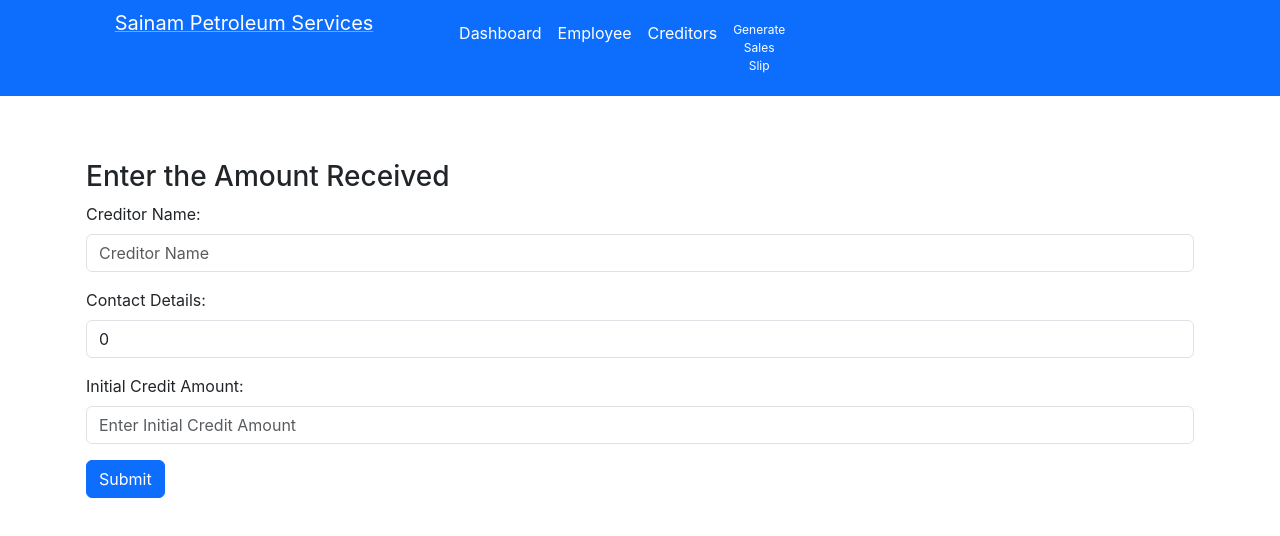
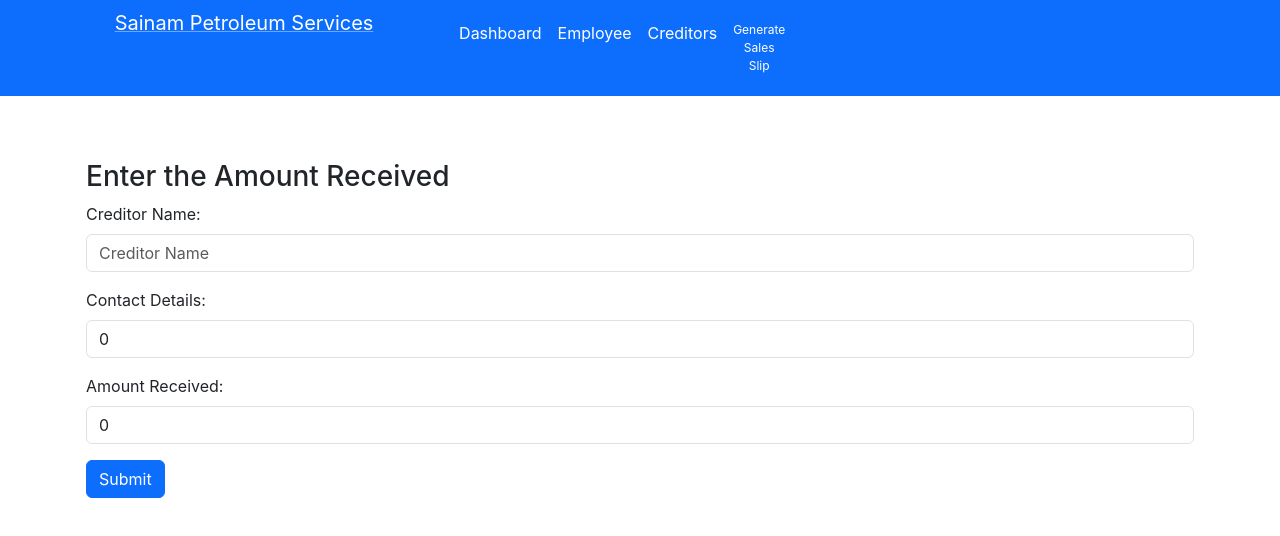
Before and after one commit to Vedant112000/Pump, a React (Create React App) app in the folder frontend/pump/: page /editCreditor/1 in a window 1280 px wide. Shown: the top 536 px of the page. Built offline with nearby package versions, Linux system fonts and the light colour scheme; no server answers.

Commit message:
edit Creditor function done

```diff
--- a/frontend/pump/src/views/Creditors/AddCreditors.js
+++ b/frontend/pump/src/views/Creditors/AddCreditors.js
@@ -56,12 +56,12 @@
     <Form onSubmit={handleSubmit}>
           <Form.Group className="mb-3" controlId="formBasicName">
             <Form.Label>Creditor Name: </Form.Label>
-            <Form.Control type="text" name="name" value={formData.name} onChange={handleChange} placeholder="Enter Employee Name" />
+            <Form.Control type="text" name="name" value={formData.name} onChange={handleChange} placeholder="Enter Creditor Name" />
           </Form.Group>
 
           <Form.Group className="mb-3" controlId="formBasicContact">
             <Form.Label>Contact Details: </Form.Label>
-            <Form.Control type="Number" name='contact_details' value={formData.contact_details} onChange={handleChange} placeholder="Enter Employee mobile no." />
+            <Form.Control type="Number" name='contact_details' value={formData.contact_details} onChange={handleChange} placeholder="Enter Creditor Mobile No." />
           </Form.Group>
 
           <Form.Group className="mb-3" controlId="formBasicCredit">
--- a/frontend/pump/src/views/Creditors/Creditors.js
+++ b/frontend/pump/src/views/Creditors/Creditors.js
@@ -26,6 +26,10 @@
       console.error(error);
     })
   }
+
+  useEffect(() => {
+
+  },[creditors])
 
 
   const deleteCreditors = (id) => {
--- a/frontend/pump/src/views/Creditors/EditCreditor.js
+++ b/frontend/pump/src/views/Creditors/EditCreditor.js
@@ -3,10 +3,13 @@
 import { useParams } from 'react-router-dom';
 import Button from 'react-bootstrap/Button';
 import Form from 'react-bootstrap/Form';
+import { useNavigate } from 'react-router-dom';
+import {toast} from 'react-toastify';
 
 const EditCreditor = () => {
 
   const {id} = useParams();
+  const nav = useNavigate();
 
   const [creditor, setCreditor] = useState(
     {
@@ -16,33 +19,95 @@
     }
   )
 
+
+  const [formData, setFormData] = useState({
+    id: id,
+    name: "",
+    totalCreditAmount: 0,
+    amountReceived: 0,
+  })
+
+  const [finalData, setFinalData] = useState({
+    id: id,
+    name: "",
+    contact_details: 0,
+    totalCreditAmount: 0,
+
+  })
+
+
   useEffect(() => {
     axios.get(`http://localhost:5000/creditor/get/${id}`)
     .then(response => {
       setCreditor({...creditor, name: response.data.data[0].name, totalCreditAmount: response.data.data[0].totalCreditAmount});
+      setFormData({...formData, name: response.data.data[0].name, totalCreditAmount: response.data.data[0].totalCreditAmount});
+      setFinalData({...finalData, name:response.data.data[0].name, contact_details: response.data.data[0].contact_details});
     })
     .catch(error => {
       console.error(error);
     })
-  },[])
+  },[id])
+
+
+  //to fill the data into formdata
+
+  const handleChange = (e) => {
+    const {name, value} = e.target;
+
+    setFormData({
+      ...formData,
+      [name] : value,
+    })
+
+  }
+
+
+
+  const handleSubmit = (e) => {
+      e.preventDefault();
+      const newTotalCreditAmount = formData.totalCreditAmount - formData.amountReceived;
+      console.log(newTotalCreditAmount);
+      const updatedFinalData = { ...finalData, totalCreditAmount: newTotalCreditAmount };
+      console.log(updatedFinalData);
+      sendRequest(updatedFinalData);
+      toast.info("Updated Total Credit Amount of "+finalData.name);
+      nav("/creditors");
+
+  }
+
+  const sendRequest =  (fidata) => {
+    if(window.confirm("Are you sure that you received the amount from "+creditor.name)){
+       axios.put(`http://localhost:5000/creditor/update/${id}`,fidata)
+      .then(response => {
+        console.log(response.data);
+      })
+      .catch(error => {
+        console.log(error);
+      })
+    }else{
+      nav("/creditors");
+    }
+  }
+
+
 
   return (
     <div className='container p-3 mt-5'>
       <h3>Enter the Amount Received</h3>
-            <Form>
+            <Form onSubmit={handleSubmit}>
           <Form.Group className="mb-3" controlId="formBasicName">
             <Form.Label>Creditor Name: </Form.Label>
-            <Form.Control type="text" name="name" value={creditor.name} placeholder="Creditor Name" readOnly/>
+            <Form.Control type="text" name="name" value={formData.name} placeholder="Creditor Name" readOnly/>
           </Form.Group>
 
           <Form.Group className="mb-3" controlId="formBasicContact">
             <Form.Label>Contact Details: </Form.Label>
-            <Form.Control type="Number" name='contact_details' value={creditor.totalCreditAmount} placeholder="Total Credit Amount"  readOnly/>
+            <Form.Control type="Number" name='totalCreditAmount' value={formData.totalCreditAmount} placeholder="Total Credit Amount"  readOnly/>
           </Form.Group>
 
           <Form.Group className="mb-3" controlId="formBasicCredit">
-            <Form.Label>Initial Credit Amount: </Form.Label>
-            <Form.Control type="Number" name='totalCreditAmount' value=""  placeholder="Enter Initial Credit Amount" />
+            <Form.Label>Amount Received: </Form.Label>
+            <Form.Control type="Number" name='amountReceived' value={formData.amountReceived} onChange={handleChange} placeholder="Enter Amount Received" />
           </Form.Group>
 
           <Button variant="primary" type="submit">
--- a/frontend/pump/src/views/Employee/Employee.js
+++ b/frontend/pump/src/views/Employee/Employee.js
@@ -6,6 +6,8 @@
 import { useNavigate } from 'react-router-dom';
 import AddCreditors from '../Creditors/AddCreditors';
 import {toast} from 'react-toastify';
+import { FaTrash } from "@react-icons/all-files/fa/FaTrash";
+import { FaPlus } from "@react-icons/all-files/fa/FaPlus";
 
 const Employee = () => {
 
@@ -58,7 +60,7 @@
       <div className='container p-3 mt-5'>
           <h3 className='mt-3'>Employee Data</h3>
 
-          <Link to='/addEmployee' style={{textDecoration: 'none', color: 'white'}}><Button variant="primary" className='mt-3'>Add Employee</Button></Link>
+          <Link to='/addEmployee' style={{textDecoration: 'none', color: 'white'}}><Button variant="primary" className='mt-3'><FaPlus style={{marginRight: 5, padding: 2}} />Add Employee</Button></Link>
 
           <Table striped bordered hover className='mt-3'>
       <thead>
@@ -77,7 +79,7 @@
               <td>{index + 1}</td>
               <td>{employee.Name}</td>
               <td>{employee.Contact_Details}</td>
-              <td><Button variant="danger" onClick={() => deleteEmployee(employee.EmpId)}>Delete</Button></td>
+              <td><Button variant="danger" onClick={() => deleteEmployee(employee.EmpId)}><FaTrash /></Button></td>
             </tr>
             })
         }
```
